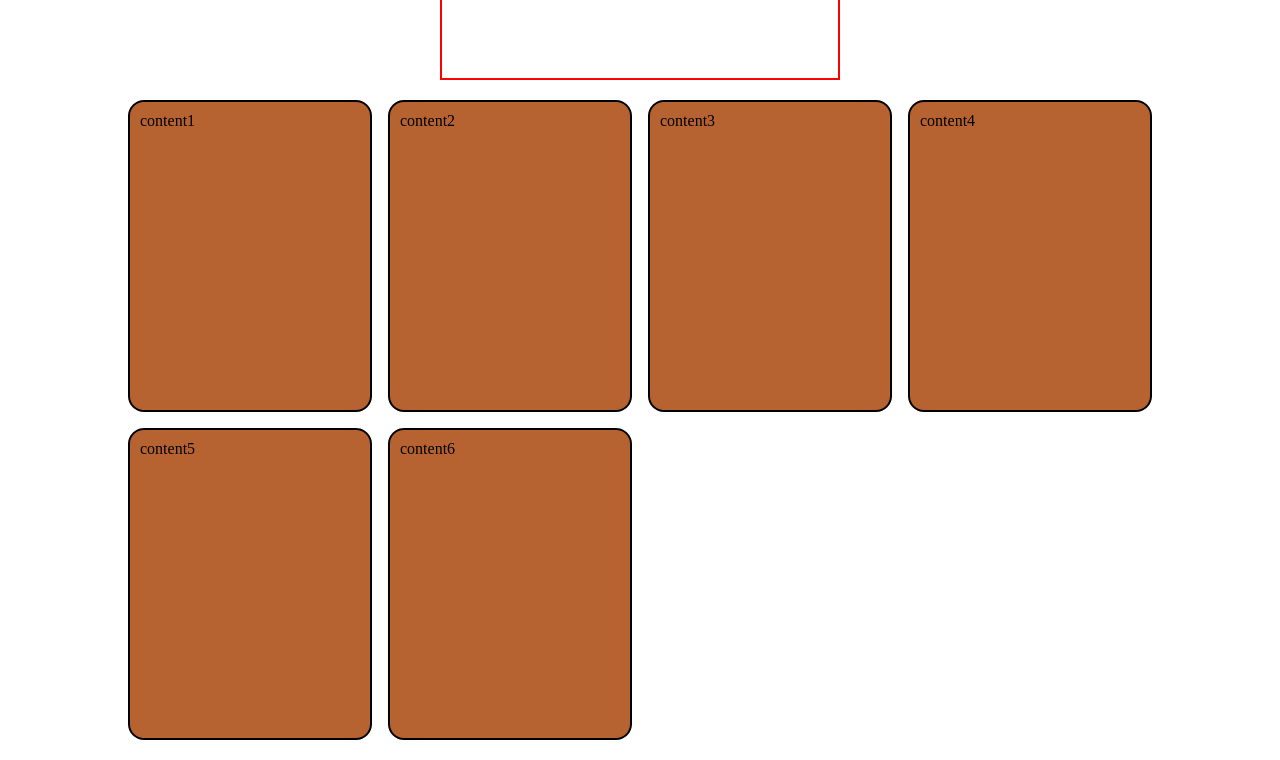
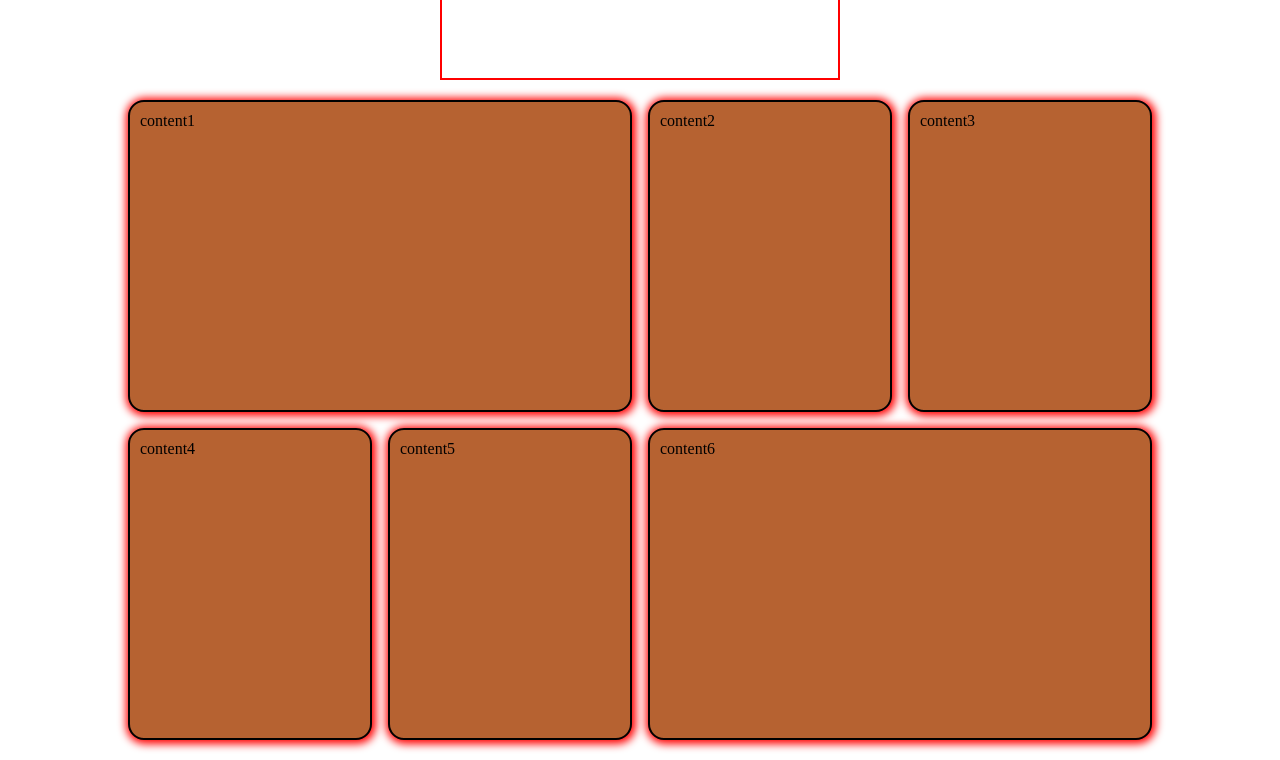
Before and after one commit to fatihsenyigit/sport_news, a plain HTML site: page index.html in a window 1280 px wide. Shown: the part 80-840 px from the top of the page. Drawn offline with Linux system fonts and the light colour scheme.

Commit message:
joined cells in grid

```diff
--- a/style.css
+++ b/style.css
@@ -34,4 +34,15 @@ h1 {
     background-color: rgb(182, 98, 49);
     border-radius: 1rem;
     padding: 10px;
+    box-shadow: 1px 1px 8px 3px red ;
 }
+
+.content1{
+    grid-column:1/3 ;
+
+}
+
+.content6{
+    grid-column:3/5 ;
+
+}
```
